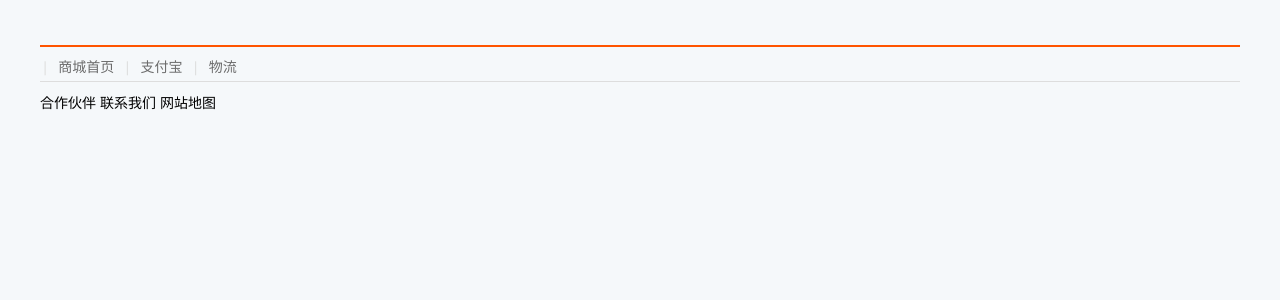
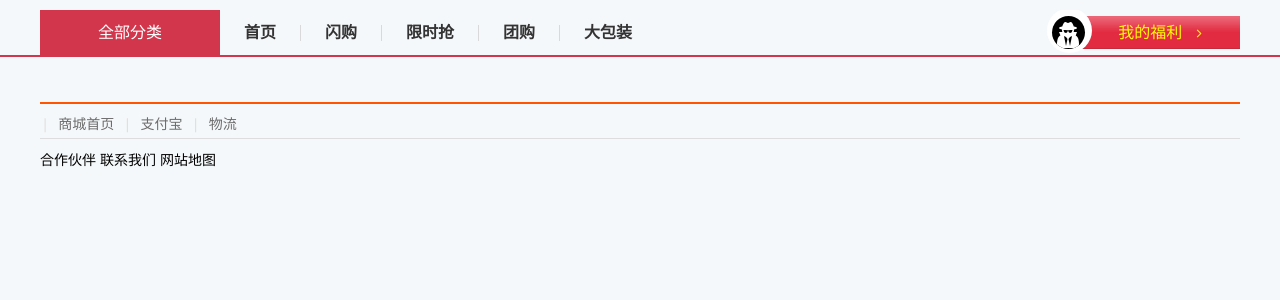
Before and after one commit to zj199664/lingshi, a Django app: template templates/base.html in a window 1280 px wide. Shown: the part 125-425 px from the top of the page. Run offline with Django 3.2, Linux system fonts and the light colour scheme; the template is opened without the code that fills it, so the values that code supplies are empty; parts of the project's set-up code (start-up, migrations or seed data) failed here and were passed over; some libraries are stand-ins or nearby versions.

```diff
--- a/templates/base.html
+++ b/templates/base.html
@@ -84,6 +84,23 @@
         </div>
     </article>
 </header>
+<div class="nav-table">
+    <div class="long-title"><span class="all-goods">全部分类</span></div>
+    <div class="nav-cont">
+        <ul>
+            <li class="index"><a href="#">首页</a></li>
+            <li class="qc"><a href="#">闪购</a></li>
+            <li class="qc"><a href="#">限时抢</a></li>
+            <li class="qc"><a href="#">团购</a></li>
+            <li class="qc last"><a href="#">大包装</a></li>
+        </ul>
+        <div class="nav-extra">
+            <i class="am-icon-user-secret am-icon-md nav-user"></i><b></b>我的福利
+            <i class="am-icon-angle-right" style="padding-left: 10px;"></i>
+        </div>
+    </div>
+</div>
+<b class="line"></b>
 
 {% block page_main %}
 
```
